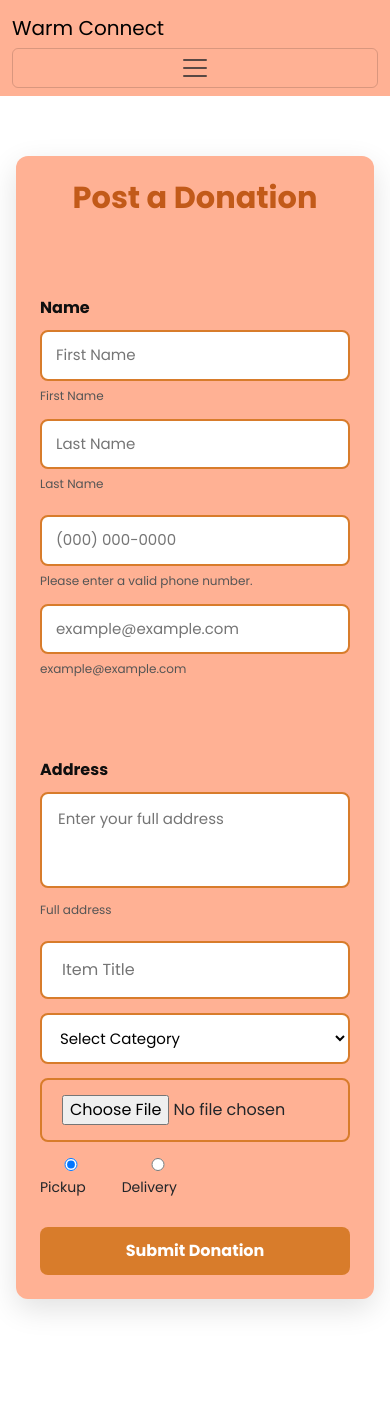
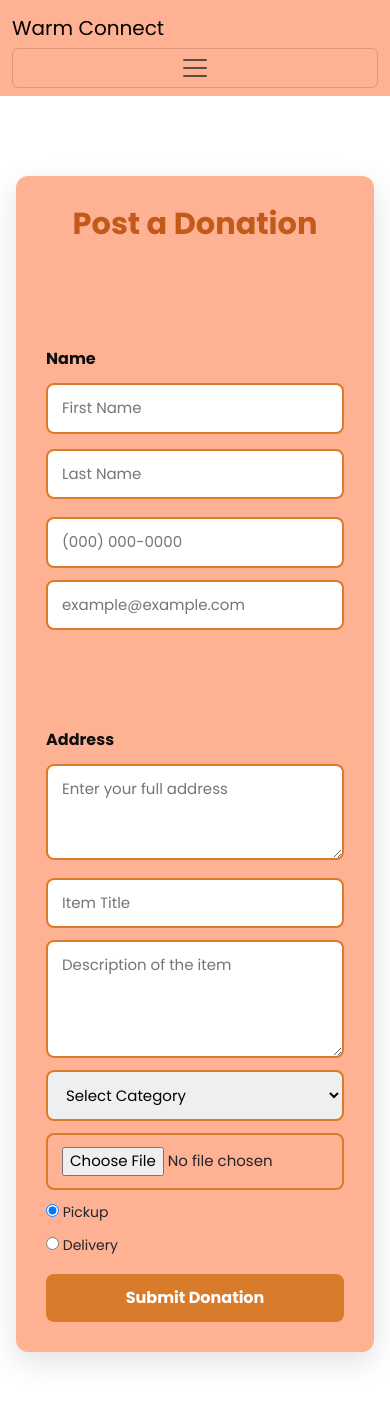
Before and after one commit to Mujadded-17/Warm_Connect, a React (Create React App) app: page /post in a window 390 px wide. Shown: the top 1404 px of the page. Before the commit the page ends 1359 px from the top, so only its background shows below. Built offline with nearby package versions, Linux system fonts and the light colour scheme.

Commit message:
Added Donation Details

```diff
--- a/src/App.js
+++ b/src/App.js
@@ -8,6 +8,7 @@ import Browse from './pages/browse';
 import Post from './pages/post';
 import About from './pages/About';
 import ForgotPassword from './pages/ForgotPassword';
+import DonationDetail from './pages/DonationDetail';
 import { BrowserRouter as Router, Routes, Route } from 'react-router-dom';
 
 function App() {
@@ -22,7 +23,8 @@ function App() {
         <Route path="/browse" element={<Browse />} />
         <Route path="/post" element={<Post />} />
         <Route path="/about" element={<About />} />
-        <Route path="/forgot-password" element={<ForgotPassword />} /> {/* Added route */}
+        <Route path="/forgot-password" element={<ForgotPassword />} />
+        <Route path="/donation/:id" element={<DonationDetail />} /> {/* NEW DETAIL PAGE ROUTE */}
       </Routes>
     </Router>
   );
--- a/src/css/post.css
+++ b/src/css/post.css
@@ -1,112 +1,75 @@
 @import url('https://fonts.googleapis.com/css2?family=Poppins:wght@400;600;700&display=swap');
 
-/* Wrapper (no background color here) */
 .post-section {
   width: 100%;
   padding: 80px 16px;
   box-sizing: border-box;
+  font-family: 'Poppins', sans-serif;
 }
 
-/* Peach card */
 .post-container {
-  max-width: 720px;           /* wider to fit two-column sections */
+  max-width: 720px;
   margin: 0 auto;
   padding: 30px;
-  background: #ffb194;        /* your peach color */
+  background: #ffb194;
   border-radius: 12px;
   box-shadow: 0 10px 30px rgba(0,0,0,0.12);
-  text-align: left;           /* left-align for form sections */
-  font-family: 'Poppins', sans-serif;
+  text-align: left;
 }
 
 .post-container h2 {
   color: #c25a19;
-  margin: 0 0 20px;
+  margin-bottom: 25px;
   font-size: 1.9rem;
   font-weight: 700;
-  text-align: center;         /* keep main heading centered */
+  text-align: center;
 }
 
-/* Section blocks */
-.section { margin-bottom: 22px; }
-.section-title {
-  font-weight: 700;
-  margin-bottom: 10px;
-  color: #0f0f0f;
+.post-form {
+  display: flex;
+  flex-direction: column;
+  gap: 18px;
 }
 
-/* Grids */
-.grid-2 {
-  display: grid;
-  grid-template-columns: 1fr 1fr;
-  gap: 14px;
-}
-
-/* Fields */
-.field { display: block; }
-.field input {
+.input-field {
   width: 100%;
   padding: 12px 14px;
-  background: #fff;
   border: 2px solid #d87c2b;
   border-radius: 8px;
   font-size: 15px;
   outline: none;
+  box-sizing: border-box;
   transition: border-color .25s ease;
-  box-sizing: border-box;
 }
-.field input:focus {
+
+.input-field:focus {
   border-color: #7a3b00;
 }
 
-/* Bigger single address box (textarea) */
-.field textarea {
-  width: 100%;
-  padding: 14px 16px;
-  background: #fff;
-  border: 2px solid #d87c2b;
-  border-radius: 8px;
-  font-size: 15px;
-  line-height: 1.4;
-  min-height: 96px;         /* slightly bigger than inputs */
-  outline: none;
-  transition: border-color .25s ease;
-  box-sizing: border-box;
-  resize: none;             /* keep it neat; remove if you want drag-resize */
-}
-.field textarea:focus {
-  border-color: #7a3b00;
+.post-form .grid-2 {
+  display: grid;
+  grid-template-columns: 1fr 1fr;
+  gap: 15px;
 }
 
-/* Small helper text under inputs */
-.hint {
-  display: block;
-  font-size: 12px;
-  color: #555;
-  margin-top: 6px;
+.post-form .section {
+  display: flex;
+  flex-direction: column;
+  gap: 12px;
 }
 
-/* Your existing styles kept for donation fields */
-.post-form .input-box { margin: 14px 0; }
+.post-form .section-title {
+  font-weight: 700;
+  color: #0f0f0f;
+}
 
-.post-form select {
-  width: 100%;
-  padding: 12px 14px;
-  background: #fff;
-  border: 2px solid #d87c2b;
-  border-radius: 8px;
-  font-size: 15px;
-  outline: none;
-  transition: border-color .25s ease;
-  box-sizing: border-box;
+.post-form label {
+  font-size: 14px;
+  margin-right: 12px;
+  cursor: pointer;
 }
-.post-form select:focus { border-color: #7a3b00; }
 
-.post-form .input-box label { margin-right: 15px; font-size: 14px; }
-
-/* Submit */
 .submit-btn {
-  width: 100%;
   padding: 12px;
   background-color: #d87c2b;
   color: #fff;
@@ -116,16 +79,15 @@
   font-weight: 700;
   cursor: pointer;
   transition: background .25s ease, transform .2s ease;
-  margin-top: 6px;
 }
+
 .submit-btn:hover {
   background-color: #7a3b00;
   transform: translateY(-2px);
 }
 
-/* Responsive */
 @media (max-width: 700px) {
-  .grid-2 { grid-template-columns: 1fr; }
-  .post-container { padding: 24px; }
-  .post-section { padding: 60px 16px; }
+  .post-form .grid-2 {
+    grid-template-columns: 1fr;
+  }
 }
--- /dev/null
+++ b/src/pages/DonationDetail.js
@@ -0,0 +1,53 @@
+import React, { useEffect, useState } from "react";
+import { useParams, Link } from "react-router-dom";
+import axios from "axios";
+import "../css/DonationDetail.css";
+
+export default function DonationDetail() {
+  const { id } = useParams();
+  const [donation, setDonation] = useState(null);
+  const [loading, setLoading] = useState(true);
+
+  useEffect(() => {
+    const fetchDonation = async () => {
+      try {
+        const res = await axios.get(`http://localhost:5000/api/donations/${id}`);
+        if (res.data.ok) setDonation(res.data.donation);
+      } catch (err) {
+        console.error("Error fetching donation:", err);
+      } finally {
+        setLoading(false);
+      }
+    };
+    fetchDonation();
+  }, [id]);
+
+  if (loading) return <p>Loading donation details...</p>;
+  if (!donation) return <p>Donation not found.</p>;
+
+  return (
+    <div className="donation-detail-container">
+      <h2>{donation.title}</h2>
+      <div className="donation-detail-content">
+        <img
+          src={`http://localhost:5000/${donation.image}`}
+          alt={donation.title}
+          className="donation-detail-image"
+        />
+        <div className="donation-info">
+          <p><strong>Description:</strong> {donation.description}</p>
+          <p><strong>Donor:</strong> {donation.firstName} {donation.lastName}</p>
+          <p><strong>Email:</strong> {donation.email}</p>
+          <p><strong>Phone:</strong> {donation.phone}</p>
+          <p><strong>Address:</strong> {donation.address}</p>
+          <p><strong>Option:</strong> {donation.option}</p>
+          <p><strong>Category:</strong> {donation.category}</p>
+        </div>
+      </div>
+
+      <Link to="/browse" className="back-btn">
+        Back to Browse
+      </Link>
+    </div>
+  );
+}
--- a/src/pages/browse.js
+++ b/src/pages/browse.js
@@ -1,9 +1,9 @@
 import React, { useEffect, useState } from "react";
 import axios from "axios";
-import { Link } from "react-router-dom";
+import { Link, useNavigate } from "react-router-dom";
 import "../css/browse.css";
 
-// Static category images
+// Category images
 import clothesImg from '../images/clothes.jpeg';
 import furnitureImg from '../images/furniture.jpeg';
 import stationaryImg from '../images/stationary.jpeg';
@@ -27,8 +27,8 @@ export default function Browse() {
   const [searchTerm, setSearchTerm] = useState('');
   const [selectedCategory, setSelectedCategory] = useState('');
   const [viewingItems, setViewingItems] = useState(false);
+  const navigate = useNavigate();
 
-  // Fetch all donations
   useEffect(() => {
     const fetchDonations = async () => {
       try {
@@ -41,13 +41,10 @@ export default function Browse() {
     fetchDonations();
   }, []);
 
-  // Filter categories by search/dropdown
   const filteredCategories = categories.filter(cat =>
-    cat.name.toLowerCase().includes(searchTerm.toLowerCase()) &&
-    (selectedCategory === '' || cat.name === selectedCategory)
+    cat.name.toLowerCase().includes(searchTerm.toLowerCase())
   );
 
-  // Donations for selected category
   const selectedDonations = donations.filter(d => d.category === selectedCategory);
 
   return (
@@ -65,7 +62,10 @@ export default function Browse() {
             />
             <select
               value={selectedCategory}
-              onChange={e => setSelectedCategory(e.target.value)}
+              onChange={e => {
+                setSelectedCategory(e.target.value);
+                if (e.target.value) setViewingItems(true);
+              }}
             >
               <option value="">All Categories</option>
               {categories.map(cat => (
@@ -108,14 +108,20 @@ export default function Browse() {
         </>
       )}
 
-      {/* Display donations for selected category */}
       {viewingItems && (
         <div>
-          <h2>{selectedCategory} Donations</h2>
-          <div className="item-list">
+          <h2>
+            <span className="category-title">{selectedCategory} Donations</span>
+          </h2>
+
+          <div className="item-list viewing-items">
             {selectedDonations.length > 0 ? (
               selectedDonations.map(d => (
-                <div key={d._id} className="item-card">
+                <div
+                  key={d._id}
+                  className="item-card"
+                  onClick={() => navigate(`/donation/${d._id}`)} // navigate to detail
+                >
                   <img src={`http://localhost:5000/${d.image}`} alt={d.title} />
                   <div className="overlay">
                     <strong>{d.title}</strong>
@@ -125,7 +131,7 @@ export default function Browse() {
                 </div>
               ))
             ) : (
-              <p>No items in this category yet.</p>
+              <p className="no-items">No items in this category yet.</p>
             )}
           </div>
 
--- a/src/pages/post.js
+++ b/src/pages/post.js
@@ -8,14 +8,25 @@ export default function Post() {
     lastName: "",
     phone: "",
     email: "",
-    address: "",          // single full address
+    address: "",
     title: "",
+    description: "",
     category: "",
-    image: null,          // File object
+    image: null,
     option: "pickup",
   });
   const [submitting, setSubmitting] = useState(false);
   const fileInputRef = useRef(null);
+
+  const categories = [
+    "Clothes",
+    "Furniture",
+    "Stationary",
+    "Gadgets",
+    "Grains",
+    "Makeup",
+    "Accessories",
+  ];
 
   const handleChange = (e) => {
     const { name, value, files } = e.target;
@@ -31,7 +42,6 @@ export default function Post() {
 
     try {
       const data = new FormData();
-      // append fields (skip image if null)
       Object.keys(form).forEach((key) => {
         if (key === "image") {
           if (form.image) data.append("image", form.image);
@@ -49,7 +59,6 @@ export default function Post() {
       console.log("Server response:", res.data);
       alert("✅ Donation submitted successfully!");
 
-      // Reset form
       setForm({
         firstName: "",
         lastName: "",
@@ -57,12 +66,12 @@ export default function Post() {
         email: "",
         address: "",
         title: "",
+        description: "",
         category: "",
         image: null,
         option: "pickup",
       });
 
-      // Clear the file input visually
       if (fileInputRef.current) fileInputRef.current.value = "";
     } catch (error) {
       console.error("Error submitting donation:", error);
@@ -77,117 +86,120 @@ export default function Post() {
       <div className="post-container">
         <h2>Post a Donation</h2>
 
-        <form className="post-form" onSubmit={handleSubmit} encType="multipart/form-data">
-          {/* ---------- Name ---------- */}
+        <form
+          className="post-form"
+          onSubmit={handleSubmit}
+          encType="multipart/form-data"
+        >
+          {/* Name */}
           <div className="section">
             <div className="section-title">Name</div>
             <div className="grid-2">
-              <div className="field">
               <input
                 type="text"
                 name="firstName"
                 placeholder="First Name"
                 value={form.firstName}
                 onChange={handleChange}
+                className="input-field"
+                required
               />
-                <small className="hint">First Name</small>
-              </div>
-              <div className="field">
               <input
                 type="text"
                 name="lastName"
                 placeholder="Last Name"
                 value={form.lastName}
                 onChange={handleChange}
+                className="input-field"
+                required
               />
-                <small className="hint">Last Name</small>
-              </div>
             </div>
           </div>
 
-          {/* ---------- Contact ---------- */}
-          <div className="section">
-            <div className="grid-2">
-              <div className="field">
+          {/* Contact */}
+          <div className="section grid-2">
             <input
               type="tel"
               name="phone"
               placeholder="(000) 000-0000"
               value={form.phone}
               onChange={handleChange}
+              className="input-field"
+              required
             />
-                <small className="hint">Please enter a valid phone number.</small>
-              </div>
-              <div className="field">
             <input
               type="email"
               name="email"
               placeholder="example@example.com"
               value={form.email}
               onChange={handleChange}
+              className="input-field"
+              required
             />
-                <small className="hint">example@example.com</small>
-              </div>
-            </div>
           </div>
 
-          {/* ---------- Address ---------- */}
+          {/* Address */}
           <div className="section">
             <div className="section-title">Address</div>
-            <div className="field">
             <textarea
               name="address"
               placeholder="Enter your full address"
               value={form.address}
               onChange={handleChange}
+              className="input-field"
               rows={3}
-                style={{ resize: "none" }}
+              required
             />
-              <small className="hint">Full address</small>
-            </div>
           </div>
 
-          {/* ---------- Donation Details ---------- */}
+          {/* Donation Details */}
           <div className="section">
-            <div className="input-box">
             <input
               type="text"
               name="title"
               placeholder="Item Title"
               value={form.title}
               onChange={handleChange}
+              className="input-field"
               required
             />
-            </div>
 
-            <div className="input-box">
+            <textarea
+              name="description"
+              placeholder="Description of the item"
+              value={form.description}
+              onChange={handleChange}
+              className="input-field"
+              rows={4}
+              required
+            />
+
             <select
               name="category"
               value={form.category}
               onChange={handleChange}
+              className="input-field"
               required
             >
               <option value="">Select Category</option>
-                <option value="Clothes">Clothes</option>
-                <option value="Furniture">Furniture</option>
-                <option value="Books">Books</option>
-                <option value="Gadgets">Gadgets</option>
-                <option value="Food">Food</option>
+              {categories.map((cat) => (
+                <option key={cat} value={cat}>
+                  {cat}
+                </option>
+              ))}
             </select>
-            </div>
 
-            <div className="input-box">
             <input
               type="file"
               name="image"
               accept="image/*"
               onChange={handleChange}
               ref={fileInputRef}
+              className="input-field"
               required
             />
-            </div>
 
-            <div className="input-box">
+            <div className="section">
               <label>
                 <input
                   type="radio"
@@ -197,7 +209,7 @@ export default function Post() {
                   onChange={handleChange}
                 />{" "}
                 Pickup
-              </label>{" "}
+              </label>
               <label>
                 <input
                   type="radio"
@@ -211,7 +223,11 @@ export default function Post() {
             </div>
           </div>
 
-          <button type="submit" className="submit-btn" disabled={submitting}>
+          <button
+            type="submit"
+            className="submit-btn"
+            disabled={submitting}
+          >
             {submitting ? "Submitting..." : "Submit Donation"}
           </button>
         </form>
```
Also changed, not shown: src/css/browse.css (+37 -12 lines), src/css/DonationDetail.css (added), 1 other file (tests, documents, lock files or other folders). Lines whose indentation alone changed are shown as unchanged.
